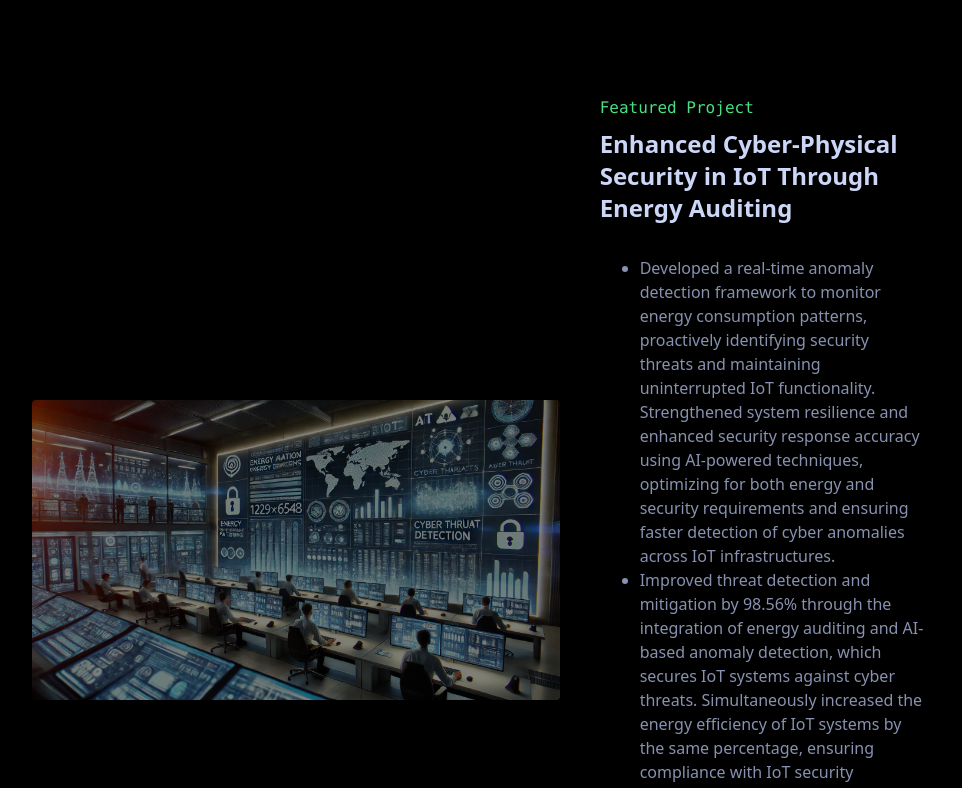
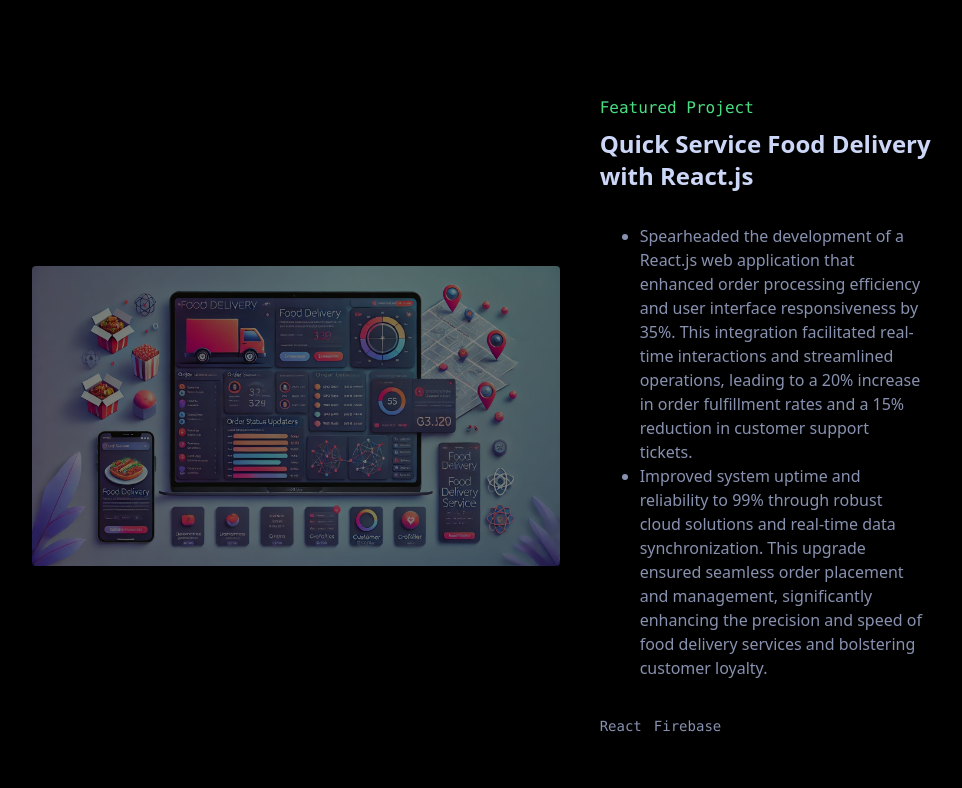
Before and after one commit to Vamsi2215/Portfolio, an Angular app: page / in a window 1280 px wide. Shown: the part 5100-5888 px from the top of the page, without its empty margins (150-1112 px from the left). Built offline with nearby package versions, Linux system fonts and the light colour scheme.

Commit message:
updated projects

```diff
--- a/src/app/components/projects/projects.component.ts
+++ b/src/app/components/projects/projects.component.ts
@@ -30,14 +30,14 @@ export class ProjectsComponent {
       aosImage: 'fade-left'
     },
     {
-      title: 'Enhanced Cyber-Physical Security in IoT Through Energy Auditing',
+      title: 'Quick Service Food Delivery with React.js',
       description: [
-        'Developed a real-time anomaly detection framework to monitor energy consumption patterns, proactively identifying security threats and maintaining uninterrupted IoT functionality. Strengthened system resilience and enhanced security response accuracy using AI-powered techniques, optimizing for both energy and security requirements and ensuring faster detection of cyber anomalies across IoT infrastructures.',
-        'Improved threat detection and mitigation by 98.56% through the integration of energy auditing and AI-based anomaly detection, which secures IoT systems against cyber threats. Simultaneously increased the energy efficiency of IoT systems by the same percentage, ensuring compliance with IoT security standards while balancing security with operational cost-effectiveness.'
+        'Spearheaded the development of a React.js web application that enhanced order processing efficiency and user interface responsiveness by 35%. This integration facilitated real-time interactions and streamlined operations, leading to a 20% increase in order fulfillment rates and a 15% reduction in customer support tickets.',
+        'Improved system uptime and reliability to 99% through robust cloud solutions and real-time data synchronization. This upgrade ensured seamless order placement and management, significantly enhancing the precision and speed of food delivery services and bolstering customer loyalty.'
       ],
-      techStack: ['IoT Security Standards Compliance Software', 'IoT Device Management Platforms', 'AI-powered Risk Management Systems', 'Energy Auditing Tools'],
+      techStack: ['React', 'Firebase'],
 
-      image: '/assets/cy.webp',
+      image: '/assets/food.webp',
       aosImage: 'fade-right'
     },
   ];
```
Also changed, not shown: src/assets/food.webp (added).
